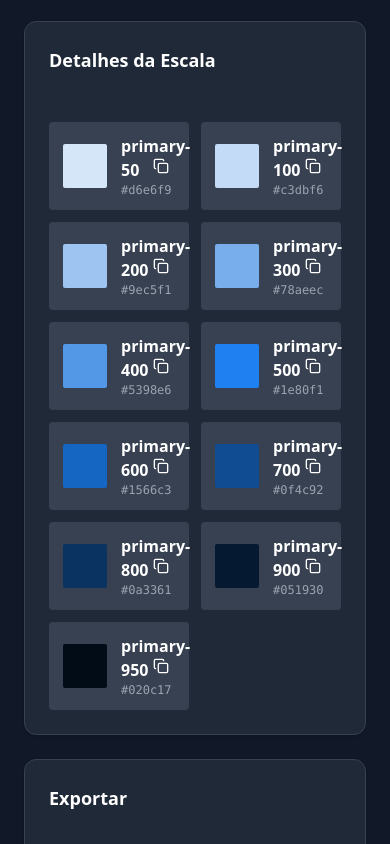
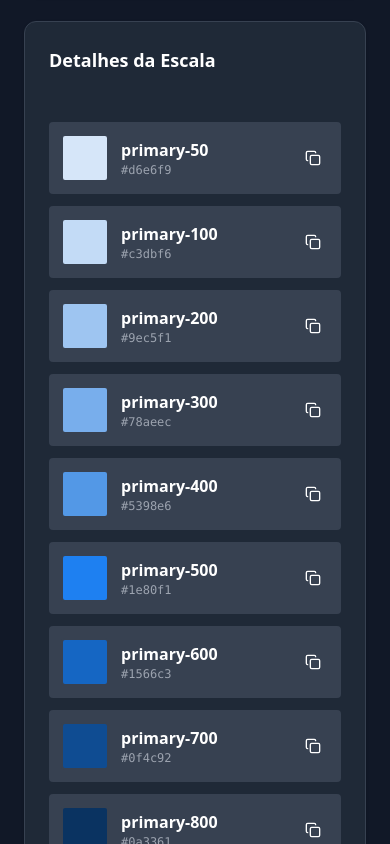
Before and after one commit to Diogonsc/ColorFlow, a React (Vite) app: page / in a window 390 px wide. Shown: the part 920-1764 px from the top of the page. Built offline with nearby package versions, Linux system fonts and the light colour scheme.

Commit message:
Ajuste na exibição do detalhes da escala, para se comportar como column no mobile

```diff
--- a/src/components/ColorScaleDetails.tsx
+++ b/src/components/ColorScaleDetails.tsx
@@ -29,7 +29,7 @@
         <CardTitle className="text-lg font-semibold">Detalhes da Escala</CardTitle>
       </CardHeader>
       <CardContent>
-        <div className="grid grid-cols-2 gap-3">
+        <div className="flex flex-col gap-3">
           {scales.map((scale) => {
             const color = colorScale[scale];
             if (!color) return null;
```
